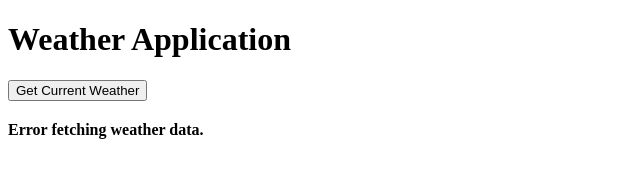
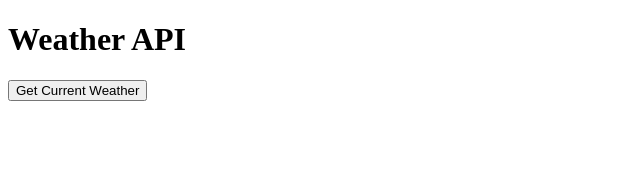
Before and after one commit to acciojob/weather-api-Shubham-exe, a website: page main.html in a window 1280 px wide. Both pictures are taken after a click on the button "Get Current Weather". Shown: the whole page, without its empty margins (0-640 px from the left). Drawn offline with Linux system fonts and the light colour scheme; no server answers.

Commit message:
created a submission

```diff
--- a/main.html
+++ b/main.html
@@ -2,10 +2,10 @@
 <html lang="en">
 <head>
   <meta charset="UTF-8">
-  <title>Weather App</title>
+  <title>Weather API</title>
 </head>
 <body>
-  <h1>Weather Application</h1>
+  <h1>Weather API</h1>
   <button onclick="getWeather()">Get Current Weather</button>
   <div id="weatherData" style="margin-top: 20px; font-weight: bold;"></div>
   <script src="script.js"></script>
--- a/script.js
+++ b/script.js
@@ -1,25 +1,6 @@
 async function getWeather() {
-  const apiKey = "YOUR_API_KEY";
-  const city = "London";
-  const apiUrl = `https://api.openweathermap.org/data/2.5/weather?q=${city}&appid=${apiKey}`;
-
-  try {
-    const response = await fetch(apiUrl, {
-      method: "GET",
-      headers: {
-        "Content-Type": "application/json"
-      }
-    });
-
-    if (!response.ok) {
-      throw new Error("Weather data fetch failed");
-    }
-
-    const data = await response.json();
-    const weatherMain = data.weather[0].main;
-    const output = `Current weather in London: ${weatherMain}`;
-    document.getElementById("weatherData").innerText = output;
-  } catch (error) {
-    document.getElementById("weatherData").innerText = "Error fetching weather data.";
-  }
+  const response = await fetch("https://api.openweathermap.org/data/2.5/weather?q=London&appid=439d4b804bc8187953eb36d2a8c26a02");
+  const data = await response.json();
+  const weather = data.weather[0].main;
+  document.getElementById("weatherData").innerText = `Current weather in London: ${weather}`;
 }
```
